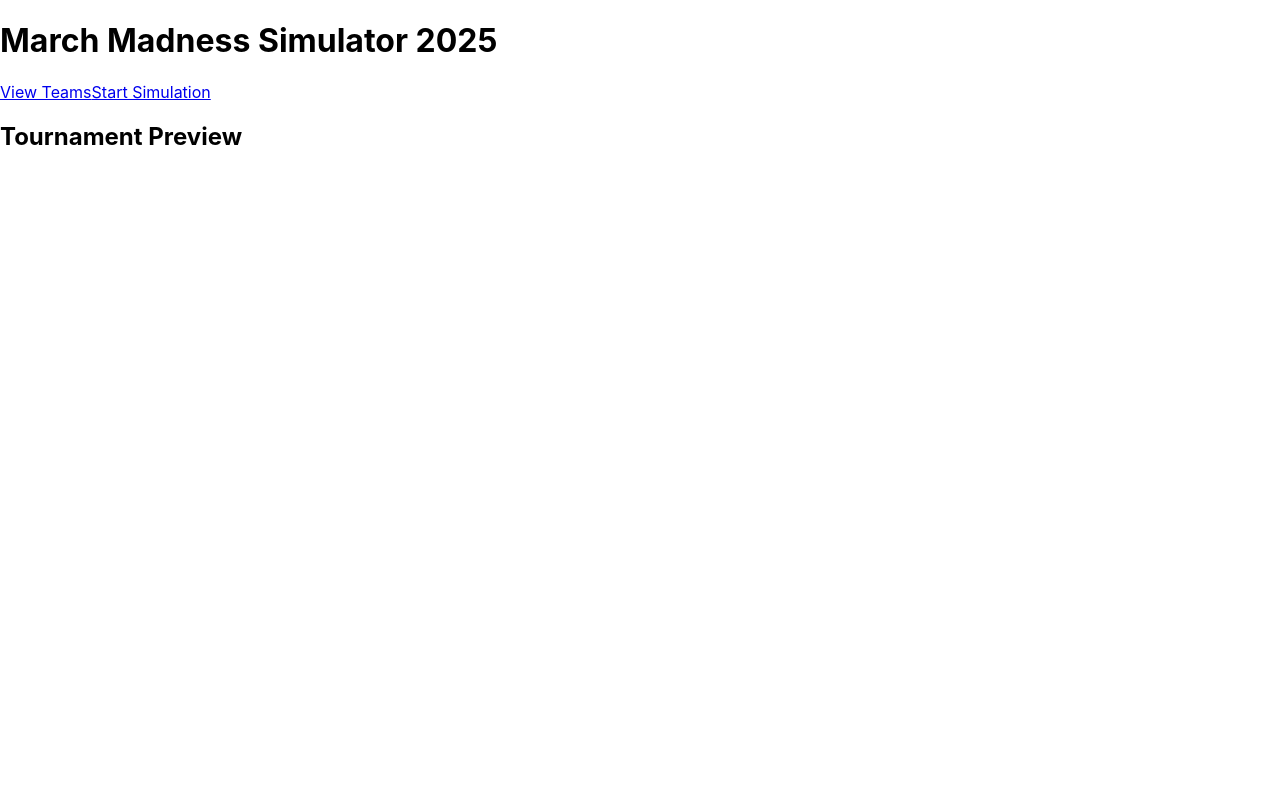
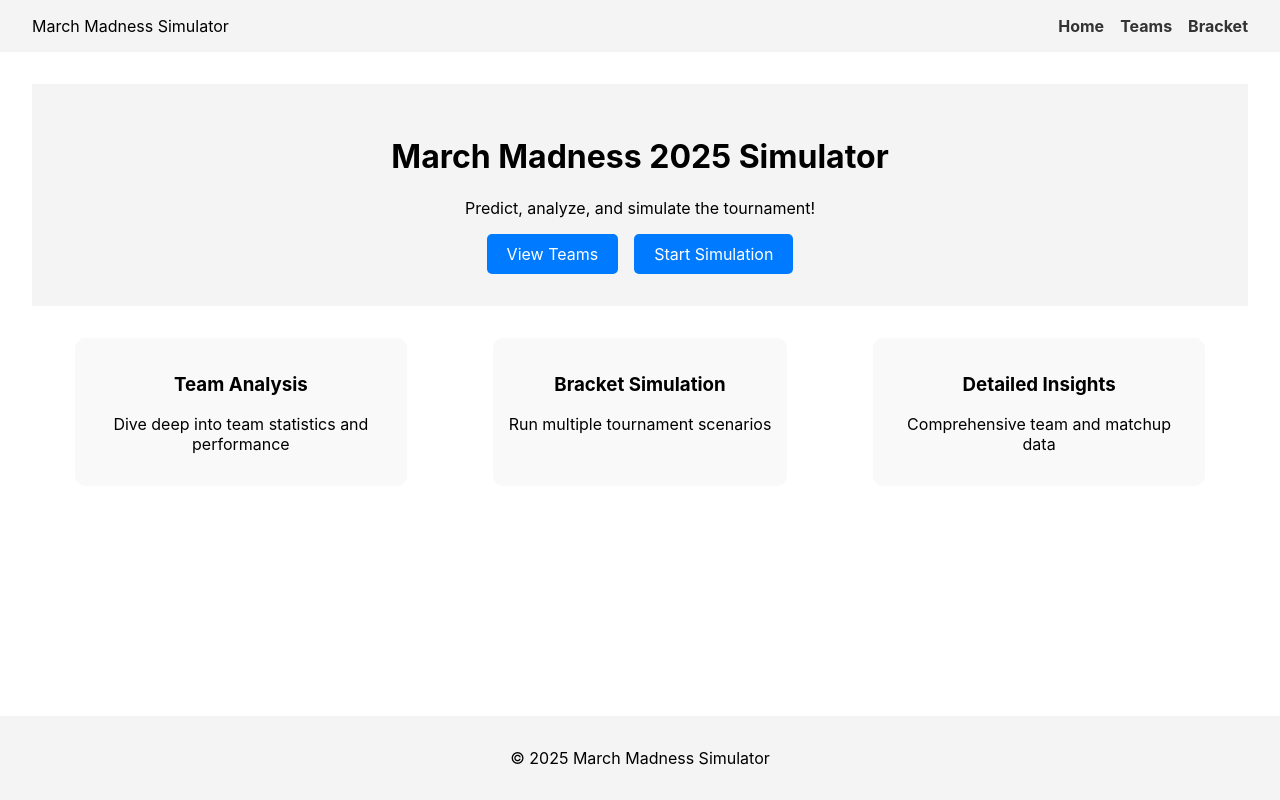
Before and after one commit to CDazy/march-madness-2025, a React (Create React App) app in the folder frontend/: page / in a window 1280 px wide. Built offline with nearby package versions, Linux system fonts and the light colour scheme.

Commit message:
Added toolbar, improved home page

```diff
--- a/frontend/src/App.js
+++ b/frontend/src/App.js
@@ -1,19 +1,20 @@
 import React from 'react';
 import { BrowserRouter as Router, Routes, Route } from 'react-router-dom';
-import HomePage from './pages/HomePage.js';
-import TeamsPage from './pages/TeamsPage.js';
-import BracketPage from './pages/BracketPage.js';
+import Layout from './components/Layout';
+import HomePage from './pages/HomePage';
+import TeamsPage from './pages/TeamsPage';
+import BracketPage from './pages/BracketPage';
 
 function App() {
   return (
     <Router>
-      <div className="App">
+      <Layout>
         <Routes>
           <Route path="/" element={<HomePage />} />
           <Route path="/teams" element={<TeamsPage />} />
           <Route path="/bracket" element={<BracketPage />} />
         </Routes>
-      </div>
+      </Layout>
     </Router>
   );
 }
--- /dev/null
+++ b/frontend/src/components/Layout.js
@@ -0,0 +1,28 @@
+import React from 'react';
+import { Link } from 'react-router-dom';
+import '../styles/Layout.css';
+
+function Layout({ children }) {
+  return (
+    <div className="app-layout">
+      <nav className="main-nav">
+        <div className="nav-logo">
+          March Madness Simulator
+        </div>
+        <div className="nav-links">
+          <Link to="/">Home</Link>
+          <Link to="/teams">Teams</Link>
+          <Link to="/bracket">Bracket</Link>
+        </div>
+      </nav>
+      <main className="main-content">
+        {children}
+      </main>
+      <footer className="main-footer">
+        <p>© 2025 March Madness Simulator</p>
+      </footer>
+    </div>
+  );
+}
+
+export default Layout;
--- a/frontend/src/pages/HomePage.js
+++ b/frontend/src/pages/HomePage.js
@@ -1,18 +1,31 @@
 import React from 'react';
 import { Link } from 'react-router-dom';
+import '../styles/HomePage.css';
 
 function HomePage() {
   return (
     <div className="home-page">
-      <h1>March Madness Simulator 2025</h1>
-      <div className="home-actions">
-        <Link to="/teams" className="btn">View Teams</Link>
-        <Link to="/bracket" className="btn">Start Simulation</Link>
+      <div className="hero-section">
+        <h1>March Madness 2025 Simulator</h1>
+        <p>Predict, analyze, and simulate the tournament!</p>
+        <div className="home-actions">
+          <Link to="/teams" className="btn">View Teams</Link>
+          <Link to="/bracket" className="btn">Start Simulation</Link>
+        </div>
       </div>
-      <div className="tournament-overview">
-        {/* Could add tournament stats or preview */}
-        <h2>Tournament Preview</h2>
-        {/* Add some initial content */}
+      <div className="features-section">
+        <div className="feature">
+          <h3>Team Analysis</h3>
+          <p>Dive deep into team statistics and performance</p>
+        </div>
+        <div className="feature">
+          <h3>Bracket Simulation</h3>
+          <p>Run multiple tournament scenarios</p>
+        </div>
+        <div className="feature">
+          <h3>Detailed Insights</h3>
+          <p>Comprehensive team and matchup data</p>
+        </div>
       </div>
     </div>
   );
--- /dev/null
+++ b/frontend/src/styles/HomePage.css
@@ -0,0 +1,41 @@
+.home-page {
+    text-align: center;
+  }
+
+  .hero-section {
+    background-color: #f4f4f4;
+    padding: 2rem;
+    margin-bottom: 2rem;
+  }
+
+  .home-actions {
+    display: flex;
+    justify-content: center;
+    gap: 1rem;
+    margin-top: 1rem;
+  }
+
+  .btn {
+    display: inline-block;
+    padding: 10px 20px;
+    background-color: #007bff;
+    color: white;
+    text-decoration: none;
+    border-radius: 5px;
+  }
+
+  .btn:hover {
+    background-color: #0056b3;
+  }
+
+  .features-section {
+    display: flex;
+    justify-content: space-around;
+  }
+
+  .feature {
+    max-width: 300px;
+    padding: 1rem;
+    background-color: #f9f9f9;
+    border-radius: 10px;
+  }
--- /dev/null
+++ b/frontend/src/styles/Layout.css
@@ -0,0 +1,39 @@
+.app-layout {
+    display: flex;
+    flex-direction: column;
+    min-height: 100vh;
+  }
+
+  .main-nav {
+    display: flex;
+    justify-content: space-between;
+    align-items: center;
+    padding: 1rem 2rem;
+    background-color: #f4f4f4;
+  }
+
+  .nav-links {
+    display: flex;
+    gap: 1rem;
+  }
+
+  .nav-links a {
+    text-decoration: none;
+    color: #333;
+    font-weight: bold;
+  }
+
+  .nav-links a:hover {
+    color: #666;
+  }
+
+  .main-content {
+    flex-grow: 1;
+    padding: 2rem;
+  }
+
+  .main-footer {
+    background-color: #f4f4f4;
+    text-align: center;
+    padding: 1rem;
+  }
```
